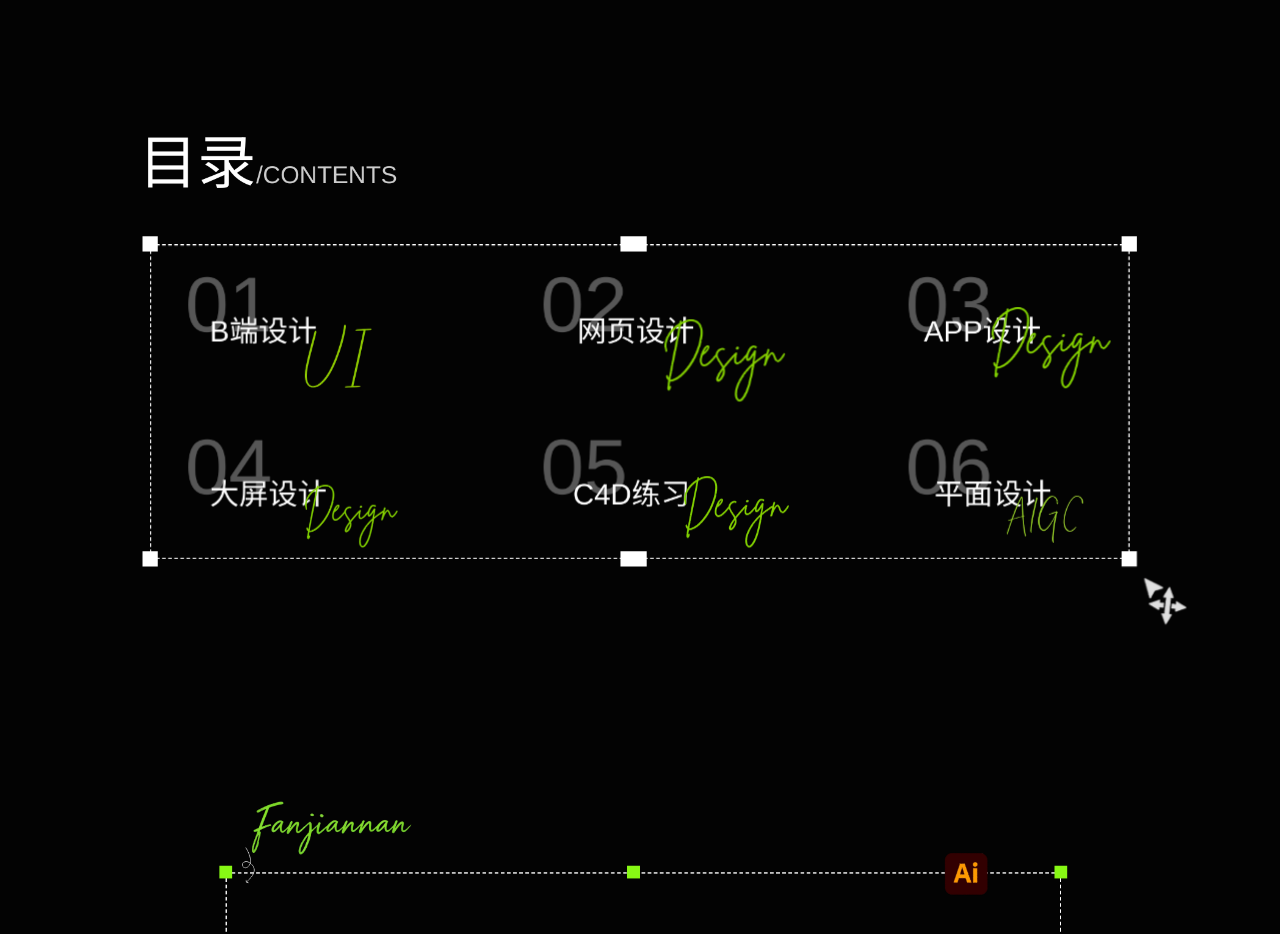
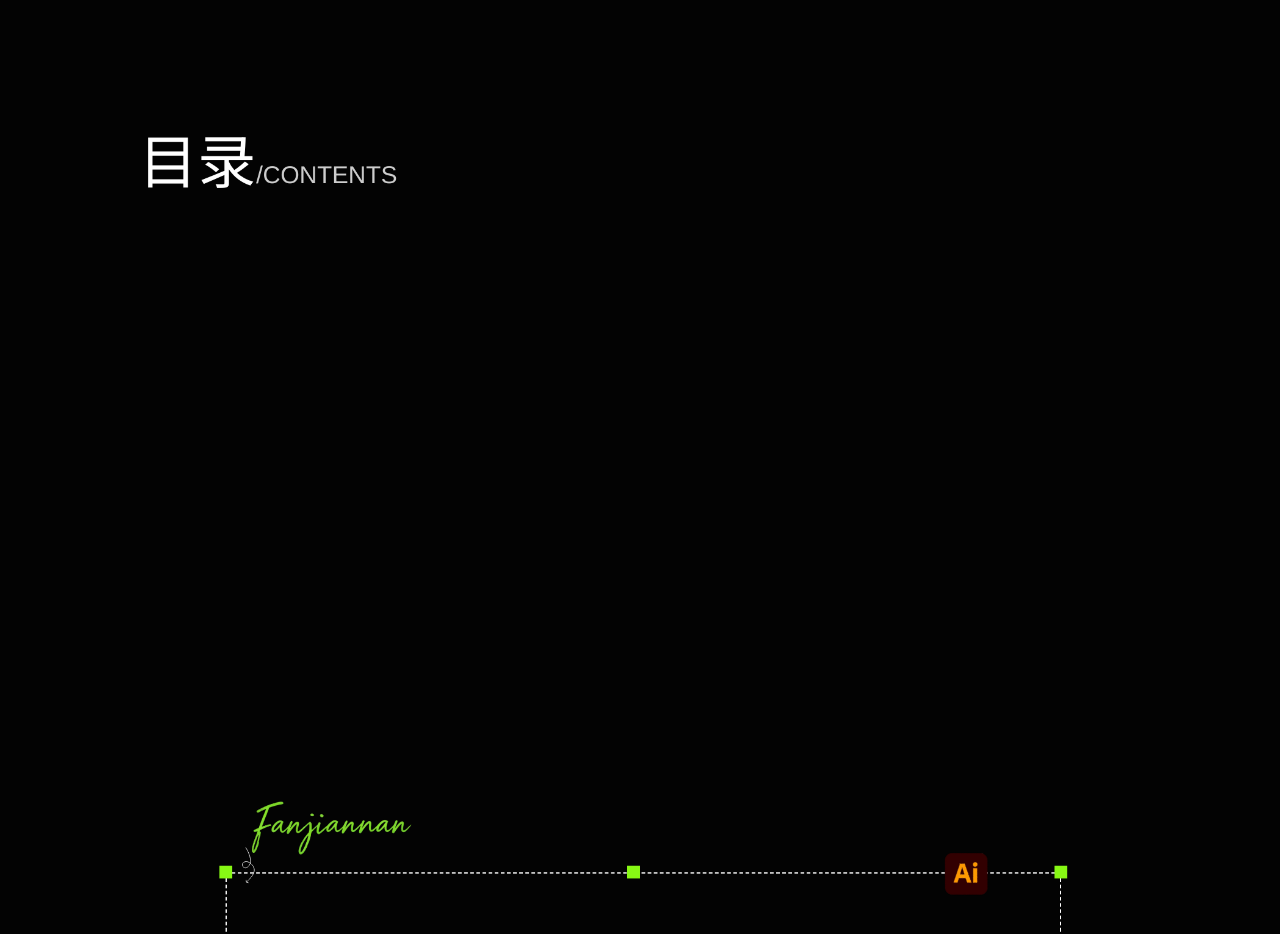
Before and after one commit to 774781593/fanjiannan-portfolio, a Next.js app: page / in a window 1280 px wide. Shown: the part 1280-2214 px from the top of the page. Built offline with nearby package versions, Linux system fonts and the light colour scheme; a web font is replaced by a local one.

Commit message:
Enhance home contents reveal

```diff
--- a/src/app/globals.css
+++ b/src/app/globals.css
@@ -912,6 +912,79 @@ img {
   will-change: transform, filter;
 }
 
+.motion-contents-title[data-motion-reveal] {
+  transform: translate3d(0, 28px, 0);
+}
+
+.motion-contents-frame[data-motion-reveal] {
+  opacity: 0;
+  transform: translate3d(0, 20px, 0) scaleX(0.96);
+  transform-origin: center;
+  clip-path: inset(0 50% 0 50%);
+}
+
+.motion-contents-frame[data-motion-visible="true"] {
+  animation: contents-frame-open 920ms var(--motion-ease) both;
+}
+
+.motion-contents-handle[data-motion-reveal] {
+  opacity: 0;
+  transform: translate3d(0, 18px, 0) scale(0.42);
+}
+
+.motion-contents-handle[data-motion-visible="true"] {
+  animation: contents-handle-pop 540ms var(--motion-ease) both;
+  animation-delay: calc(var(--motion-delay, 0ms) + var(--motion-sequence-delay, 0ms) + var(--contents-delay, 0ms));
+}
+
+.motion-contents-cursor[data-motion-reveal] {
+  opacity: 0;
+  transform: translate3d(-22px, 18px, 0) rotate(-8deg) scale(0.92);
+}
+
+.motion-contents-cursor[data-motion-visible="true"] {
+  animation: contents-cursor-in 760ms var(--motion-ease) both;
+}
+
+.motion-home-project__number[data-motion-reveal],
+.motion-home-project__label[data-motion-reveal],
+.motion-home-project__image[data-motion-reveal] {
+  clip-path: inset(0 0 100% 0);
+}
+
+.motion-home-project__number[data-motion-visible="true"],
+.motion-home-project__label[data-motion-visible="true"],
+.motion-home-project__image[data-motion-visible="true"] {
+  clip-path: inset(0 0 0 0);
+  opacity: 1;
+  transform: translate3d(0, 0, 0);
+}
+
+.motion-home-project__number[data-motion-reveal] {
+  transform: translate3d(-18px, 34px, 0);
+}
+
+.motion-home-project__label[data-motion-reveal] {
+  transform: translate3d(28px, 30px, 0);
+}
+
+.motion-home-project__image[data-motion-reveal] {
+  transform: translate3d(18px, 28px, 0) scale(1.035);
+  clip-path: inset(0 42% 0 42%);
+}
+
+.motion-home-project__number[data-motion-visible="true"] {
+  animation: contents-number-in 740ms var(--motion-ease) backwards;
+}
+
+.motion-home-project__label[data-motion-visible="true"] {
+  animation: contents-label-in 780ms var(--motion-ease) backwards;
+}
+
+.motion-home-project__image[data-motion-visible="true"] {
+  animation: contents-image-in 920ms var(--motion-ease) backwards;
+}
+
 .motion-home-project:hover .motion-home-project__number {
   transform: translate3d(-4px, -8px, 0);
   text-shadow: 0 0 24px rgba(134, 223, 42, 0.24);
@@ -930,6 +1003,96 @@ img {
 a.motion-home-project:focus-visible .motion-home-project__label {
   outline: 2px solid rgba(134, 223, 42, 0.8);
   outline-offset: 8px;
+}
+
+@keyframes contents-frame-open {
+  0% {
+    opacity: 0;
+    transform: translate3d(0, 20px, 0) scaleX(0.96);
+    clip-path: inset(0 50% 0 50%);
+  }
+
+  44% {
+    opacity: 1;
+    clip-path: inset(0 0 0 0);
+  }
+
+  100% {
+    opacity: 1;
+    transform: translate3d(0, 0, 0) scaleX(1);
+    clip-path: inset(0 0 0 0);
+  }
+}
+
+@keyframes contents-handle-pop {
+  0% {
+    opacity: 0;
+    transform: translate3d(0, 18px, 0) scale(0.42);
+  }
+
+  70% {
+    opacity: 1;
+    transform: translate3d(0, -2px, 0) scale(1.08);
+  }
+
+  100% {
+    opacity: 1;
+    transform: translate3d(0, 0, 0) scale(1);
+  }
+}
+
+@keyframes contents-cursor-in {
+  0% {
+    opacity: 0;
+    transform: translate3d(-22px, 18px, 0) rotate(-8deg) scale(0.92);
+  }
+
+  100% {
+    opacity: 1;
+    transform: translate3d(0, 0, 0) rotate(0deg) scale(1);
+  }
+}
+
+@keyframes contents-number-in {
+  0% {
+    opacity: 0;
+    transform: translate3d(-18px, 34px, 0);
+    clip-path: inset(0 0 100% 0);
+  }
+
+  100% {
+    opacity: 1;
+    transform: translate3d(0, 0, 0);
+    clip-path: inset(0 0 0 0);
+  }
+}
+
+@keyframes contents-label-in {
+  0% {
+    opacity: 0;
+    transform: translate3d(28px, 30px, 0);
+    clip-path: inset(0 0 100% 0);
+  }
+
+  100% {
+    opacity: 1;
+    transform: translate3d(0, 0, 0);
+    clip-path: inset(0 0 0 0);
+  }
+}
+
+@keyframes contents-image-in {
+  0% {
+    opacity: 0;
+    transform: translate3d(18px, 28px, 0) scale(1.035);
+    clip-path: inset(0 42% 0 42%);
+  }
+
+  100% {
+    opacity: 1;
+    transform: translate3d(0, 0, 0) scale(1);
+    clip-path: inset(0 0 0 0);
+  }
 }
 
 .image-marquee {
--- a/src/app/page.tsx
+++ b/src/app/page.tsx
@@ -327,22 +327,22 @@ export default function Home() {
             </div>
           </div>
 
-          <h2 className="motion-title-shine absolute left-[139px] top-[2317px] m-0 whitespace-nowrap uppercase" data-motion-reveal>
+          <h2 className="motion-title-shine motion-contents-title absolute left-[139px] top-[2317px] m-0 whitespace-nowrap uppercase" data-motion-reveal>
             <span style={homeText.contentsTitle}>目录</span>
             <span style={homeText.contentsSub}>/CONTENTS</span>
           </h2>
 
-          <div className="absolute left-[157px] top-[2497px] h-[516px] w-[1605px] border-2 border-dashed border-white" />
-          <div className="absolute left-[145px] top-[2484px] size-[25px] bg-white" />
-          <div className="absolute left-[928px] top-[2484px] h-[25px] w-[43px] bg-white" />
-          <div className="absolute left-[1749px] top-[2484px] size-[25px] bg-white" />
-          <div className="absolute left-[145px] top-[3000px] size-[25px] bg-white" />
-          <div className="absolute left-[928px] top-[3000px] h-[25px] w-[43px] bg-white" />
-          <div className="absolute left-[1749px] top-[3000px] size-[25px] bg-white" />
-          <img src={assetUrl(`${S}/4214_1.png`)} alt="" loading="lazy" decoding="async" className="absolute left-[1786px] top-[3044px] h-[76px] w-[69px] max-w-none" />
+          <div className="motion-contents-frame absolute left-[157px] top-[2497px] h-[516px] w-[1605px] border-2 border-dashed border-white" data-motion-reveal />
+          <div className="motion-contents-handle absolute left-[145px] top-[2484px] size-[25px] bg-white" data-motion-reveal style={{ "--contents-delay": "0ms" } as CSSProperties} />
+          <div className="motion-contents-handle absolute left-[928px] top-[2484px] h-[25px] w-[43px] bg-white" data-motion-reveal style={{ "--contents-delay": "42ms" } as CSSProperties} />
+          <div className="motion-contents-handle absolute left-[1749px] top-[2484px] size-[25px] bg-white" data-motion-reveal style={{ "--contents-delay": "84ms" } as CSSProperties} />
+          <div className="motion-contents-handle absolute left-[145px] top-[3000px] size-[25px] bg-white" data-motion-reveal style={{ "--contents-delay": "126ms" } as CSSProperties} />
+          <div className="motion-contents-handle absolute left-[928px] top-[3000px] h-[25px] w-[43px] bg-white" data-motion-reveal style={{ "--contents-delay": "168ms" } as CSSProperties} />
+          <div className="motion-contents-handle absolute left-[1749px] top-[3000px] size-[25px] bg-white" data-motion-reveal style={{ "--contents-delay": "210ms" } as CSSProperties} />
+          <img src={assetUrl(`${S}/4214_1.png`)} alt="" loading="lazy" decoding="async" className="motion-contents-cursor absolute left-[1786px] top-[3044px] h-[76px] w-[69px] max-w-none" data-motion-reveal />
 
           {projects.map((project, index) => (
-            <a key={project.number} href={project.href} className="contents text-white motion-home-project" style={{ "--motion-delay": `${index * 70}ms` } as CSSProperties}>
+            <a key={project.number} href={project.href} className="contents text-white motion-home-project" style={{ "--motion-delay": `${index * 70}ms`, "--contents-index": index } as CSSProperties}>
               <span
                 className="motion-home-project__number absolute whitespace-nowrap uppercase"
                 data-motion-reveal
```
